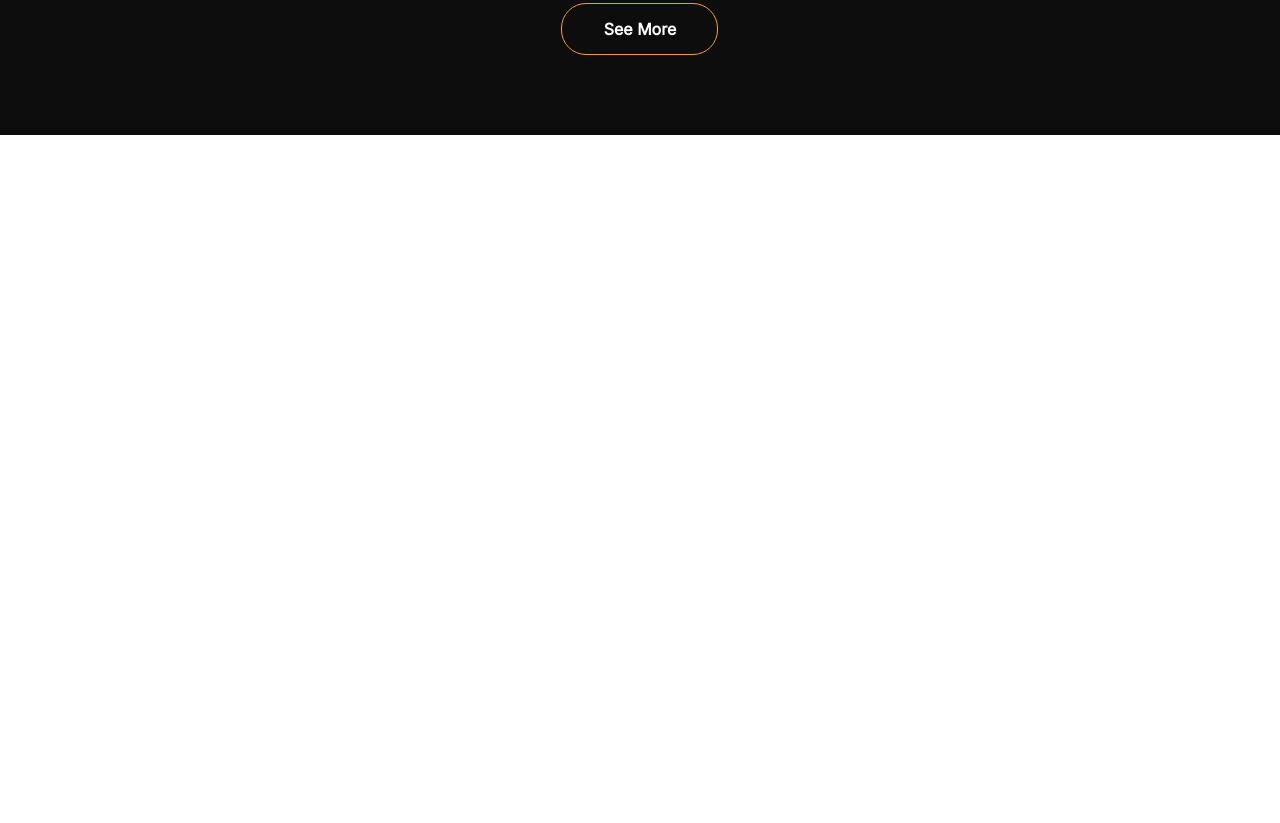
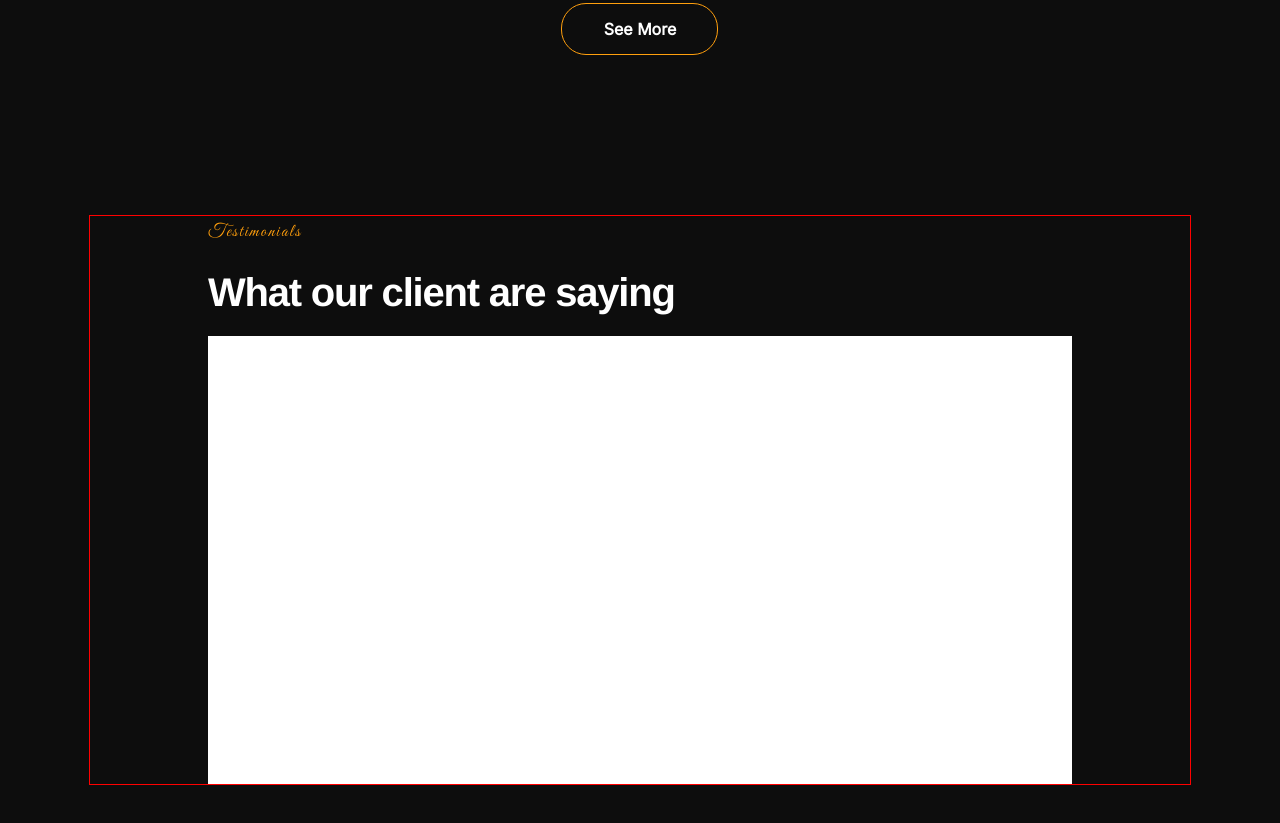
Before and after one commit to Elen-pollyc137/Elite-food-restaurant, a Next.js app: page / in a window 1280 px wide. Shown: the part 5080-5903 px from the top of the page. Before the commit the page ends 5215 px from the top, so only its background shows below. Built offline with nearby package versions, Linux system fonts and the light colour scheme.

Commit message:
add: Criado um novo componete Twstimonials

```diff
--- a/src/pages/index.jsx
+++ b/src/pages/index.jsx
@@ -6,6 +6,7 @@ import WhyChoseus from "../styles-page/WhyChoseus";
 import Clientsus from "../styles-page/Clientsus";
 import OurMenu from "../styles-page/OurMenu";
 import MeetOurCheef from "../styles-page/MeetOurCheef";
+import Testimonials from "../styles-page/Testimonials";
 
 export default function Home() {
   return (
@@ -18,6 +19,7 @@ export default function Home() {
       <Clientsus />
       <OurMenu />
       <MeetOurCheef />
+      <Testimonials />
     </>
   );
 }
--- /dev/null
+++ b/src/styles-page/Testimonials/index.jsx
@@ -0,0 +1,19 @@
+import BoxTitle from "../../Components/BoxTitle";
+import styles from "./styles.module.scss";
+
+export default function Testimonials() {
+  const data = {
+    title: <>Testimonials</>,
+    title_bold: <>What our client are saying</>,
+  };
+  return (
+    <section className={styles.container}>
+      <div className={styles.box}>
+        <div className={styles.box_title}>
+          <BoxTitle title={data.title} title_bold={data.title_bold} />
+        </div>
+        <div className={styles.box_cards}> </div>
+      </div>
+    </section>
+  );
+}
--- /dev/null
+++ b/src/styles-page/Testimonials/styles.module.scss
@@ -0,0 +1,24 @@
+.container {
+  width: 100%;
+  padding: 5rem 0;
+  background-color: #0d0d0d;
+}
+.box {
+  width: 86%;
+  margin: 0 auto;
+  display: flex;
+  align-items: center;
+  justify-content: center;
+  flex-direction: column;
+  border: 1px solid red;
+}
+.box_title {
+  width: 54rem;
+  display: flex;
+  flex-direction: column;
+}
+.box_cards {
+  height: 28rem;
+  width: 54rem;
+  background: var(--white);
+}
```
Also changed, not shown: public/Assets/restaurant/testimonials/image01.png (added), public/Assets/restaurant/testimonials/image02.png (added).
